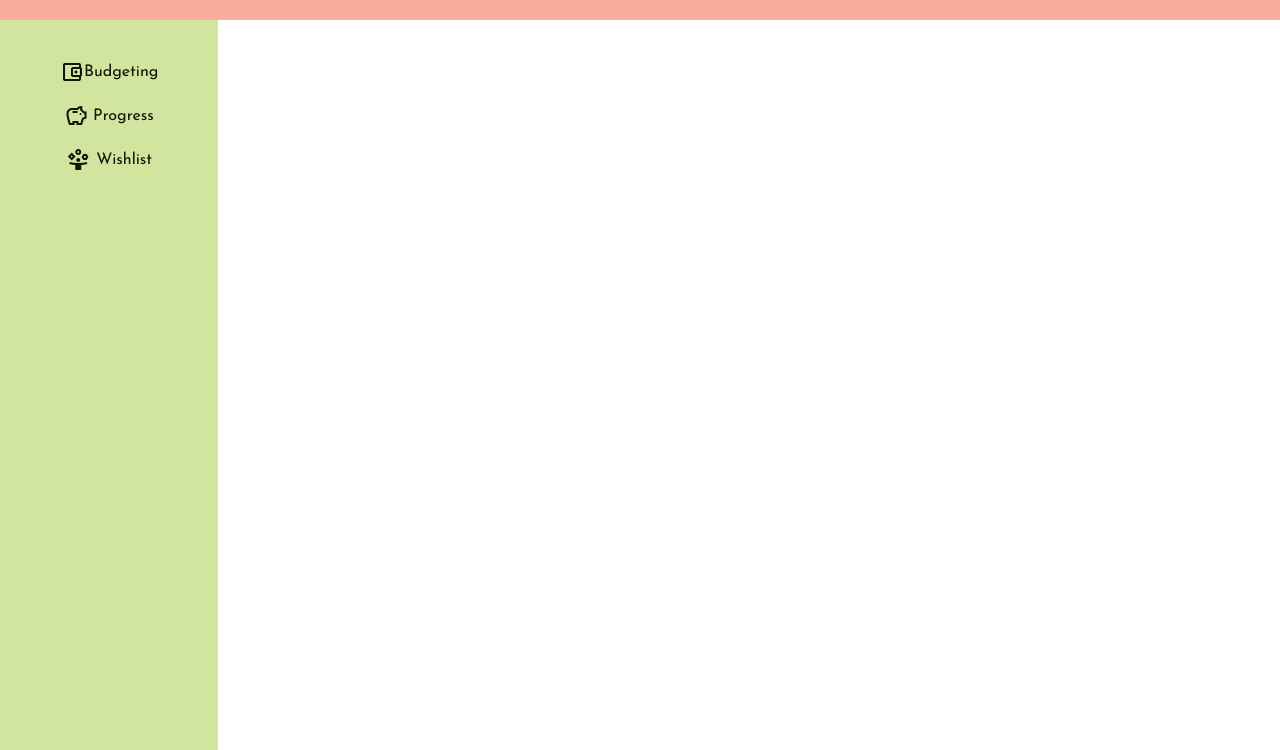
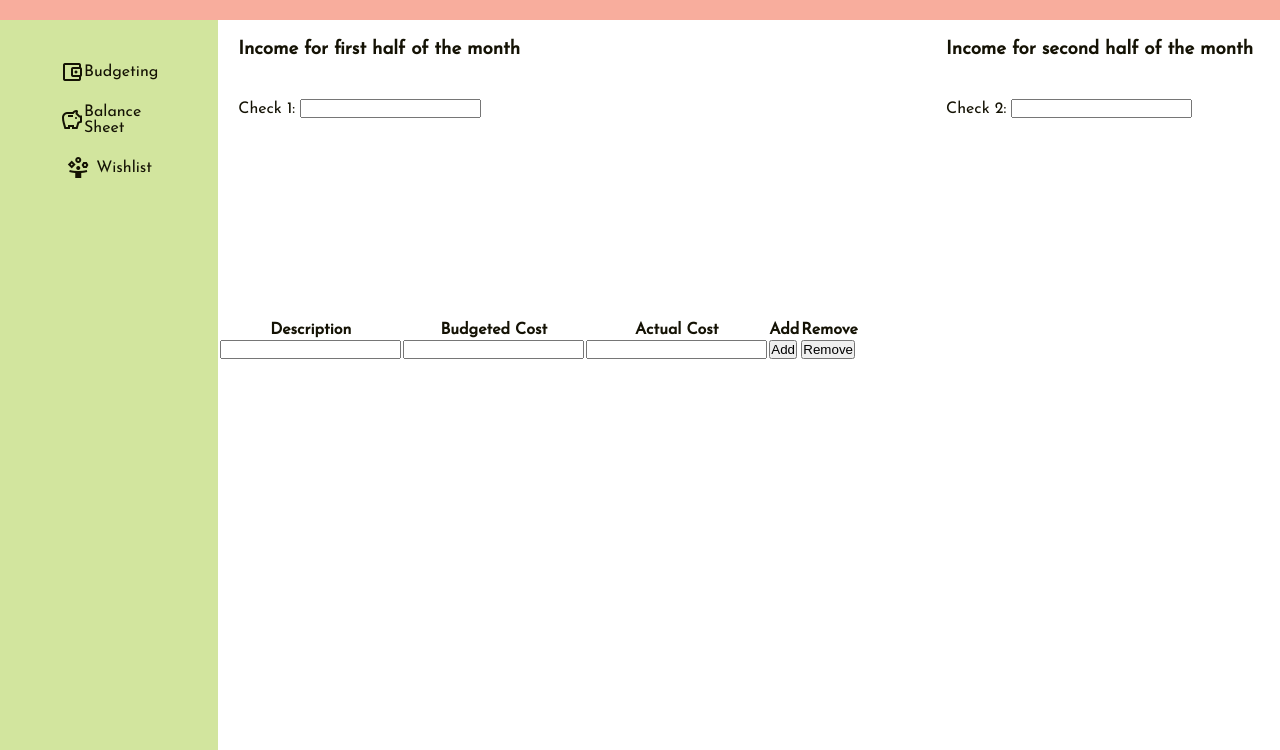
Before and after one commit to katcott/budget-app, a plain HTML site: page index.html in a window 1280 px wide. Shown: the part 50-800 px from the top of the page. Drawn offline with nearby package versions, Linux system fonts and the light colour scheme.

Commit message:
Adding main grid elements and a js function

```diff
--- a/index.html
+++ b/index.html
@@ -5,7 +5,7 @@
     <meta name="viewport" content="width=device-width, initial-scale=1.0">
     <title>budget babe</title>
     <link rel="stylesheet" href="style.css">
-    <script src="script.js"></script>
+    <script src="script.js" defer></script>
     <link rel="icon" type="image/x-icon" href="images/coffee.ico">
     <link rel="stylesheet" href="https://fonts.googleapis.com/css2?family=Material+Symbols+Outlined:opsz,wght,FILL,GRAD@20..48,100..700,0..1,-50..200" />
 </head>
@@ -18,13 +18,53 @@
             <div class="sidebar">
                 <ul>
                     <li><span class="material-symbols-outlined">account_balance_wallet</span> Budgeting</li>
-                    <li><span class="material-symbols-outlined">savings</span> Progress</li>
+                    <li><span class="material-symbols-outlined">savings</span> Balance Sheet</li>
                     <li><span class="material-symbols-outlined">person_play</span> Wishlist</li>
                 </ul>
             </div>
             <div class="main">
-                <div>
+                <div class="income1">
+                    <h3>Income for first half of the month</h3>
+                    <div>
+                        <label for="txtCheck1">Check 1: </label>
+                        <input type="number" name="txtCheck1" id="txtCheck1">
+                    </div>
                 </div>
+                <div class="expenses1">
+                    <table class="tblExpenses1">
+                        <thead>
+                          <tr>
+                            <th class="text-center">Description</th>
+                            <th class="text-center">Budgeted Cost</th>
+                            <th class="text-center">Actual Cost</th>
+                            <th class="text-center">Add</th>
+                            <th class="text-center">Remove</th>
+                          </tr>
+                        </thead>
+                        <tbody>
+                          <tr>
+                            <td class="pt-3-half" contenteditable="true" name="td1Desc"><input type="text" name="add1" class="border-none"></td>
+                            <td class="pt-3-half" contenteditable="true" name="td1BC"><input type="text" name="add2" class="border-none"></td>
+                            <td class="pt-3-half" contenteditable="true" name="td1AC"><input type="text" name="add3"  class="border-none"></td>
+                            <td>
+                                <span class="table-add"><button type="button" class="btn btn-danger btn0rounded btn-sm my-0" onclick="addField()">Add</button></span>
+                            </td>
+                            <td>
+                              <span class="table-remove"><button type="button" class="btn btn-danger btn-rounded btn-sm my-0">Remove</button></span>
+                            </td>
+                          </tr>
+                        </tbody>
+                      </table>
+                </div>
+                <div class="overview"></div>
+                <div class="income2">
+                    <h3>Income for second half of the month</h3>
+                    <div>
+                        <label for="txtCheck2">Check 2: </label>
+                        <input type="number" name="txtCheck2" id="txtCheck2">
+                    </div>
+                </div>
+                <div class="expenses2"></div>
             </div>
         </div>
     </div>
--- a/script.js
+++ b/script.js
@@ -0,0 +1,32 @@
+function addField (argument) {
+    var myTable = document.getElementById("tblExpenses1");
+    var currentIndex = myTable.rows.length;
+    var currentRow = myTable.insertRow(-1);
+
+    var descBox = document.createElement("input");
+    descBox.setAttribute("name", "td1Desc" + currentIndex);
+
+    var budgetedBox = document.createElement("input");
+    budgetedBox.setAttribute("name", "td1BC" + currentIndex);
+
+    var actualBox = document.createElement("input");
+    actualBox.setAttribute("name", "td1AC" + currentIndex);
+
+    var addRowBox = document.createElement("input");
+    addRowBox.setAttribute("type", "button");
+    addRowBox.setAttribute("value", "Add");
+    addRowBox.setAttribute("onclick", "addField();");
+    addRowBox.setAttribute("class", "button");
+
+    var currentCell = currentRow.insertCell(-1);
+    currentCell.appendChild(descBox);
+
+    currentCell = currentRow.insertCell(-1);
+    currentCell.appendChild(budgetedBox);
+
+    currentCell = currentRow.insertCell(-1);
+    currentCell.appendChild(actualBox);
+
+    currentCell = currentRow.insertCell(-1);
+    currentCell.appendChild(addRowBox);
+}
--- a/style.css
+++ b/style.css
@@ -65,6 +65,43 @@ body{
     width: 100%;
 }
 
+.income1 {
+    grid-row: 1 / 2;
+    grid-column: 1 / 2;
+    display: flex;
+    flex-direction: column;
+}
+
+.income1 div,
+.income1 h3 {
+    padding: 20px;
+}
+
+.expenses1 {
+    grid-row: 2 / 4;
+    grid-column: 1 / 2;
+}
+
+.income2 {
+    grid-row: 1 / 2;
+    grid-column: 3 / 4;
+}
+
+.income2 div,
+.income2 h3 {
+    padding: 20px;
+}
+
+.expenses2 {
+    grid-row: 2 / 4;
+    grid-column: 3 / 4;
+}
+
+.overview {
+    grid-row: 1 / 4;
+    grid-column: 2 / 3;
+}
+
 .contentContainer {
     display: flex;
     width: 100%;
```
